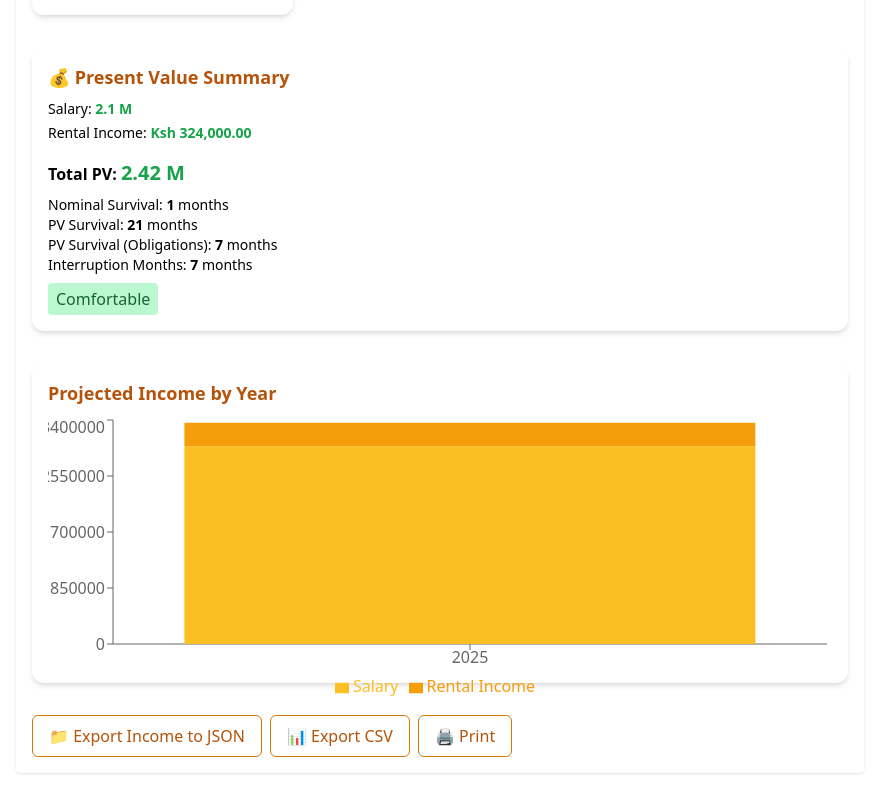
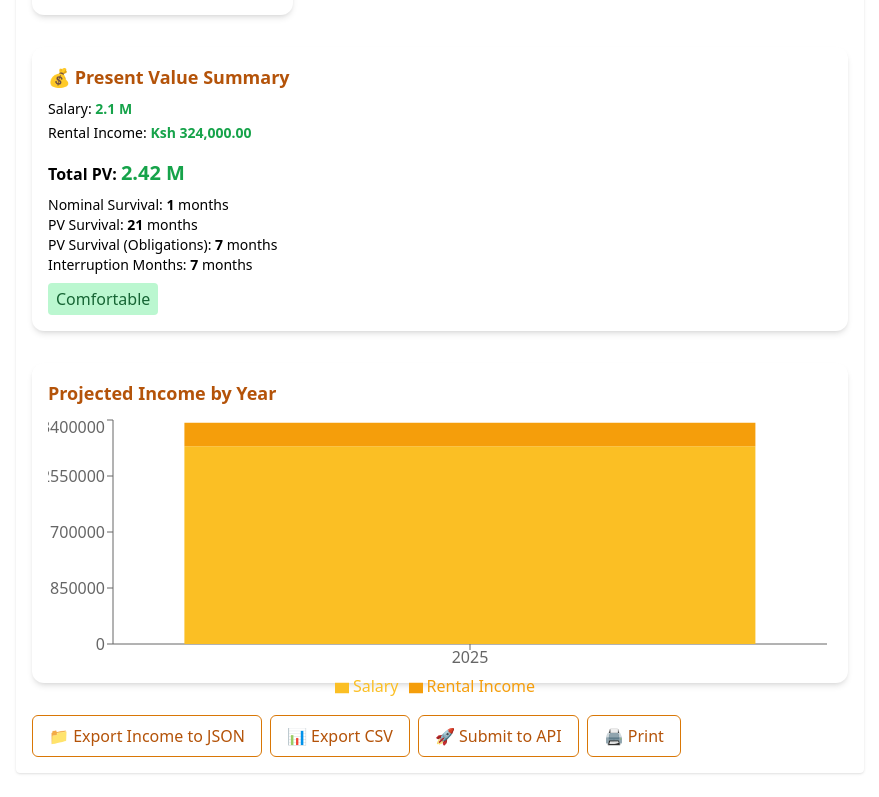
Before and after one commit to MMJGGR/personal-finance-app, a React (Vite) app: page / in a window 1280 px wide. Shown: the part 1433-2230 px from the top of the page, without its empty margins (200-1079 px from the left). Built offline with nearby package versions, Linux system fonts and the light colour scheme.

Commit message:
feat: allow submitting exports to API

```diff
--- a/src/ExpensesGoalsTab.jsx
+++ b/src/ExpensesGoalsTab.jsx
@@ -9,7 +9,7 @@ import suggestLoanStrategies from './utils/suggestLoanStrategies'
 import generateLoanAdvice from './utils/loanAdvisoryEngine'
 import AdviceDashboard from './AdviceDashboard'
 import calcDiscretionaryAdvice from './utils/discretionaryUtils'
-import { buildPlanJSON, buildPlanCSV } from './utils/exportHelpers'
+import { buildPlanJSON, buildPlanCSV, submitProfile } from './utils/exportHelpers'
 import {
   PieChart, Pie, Cell, Tooltip,
   BarChart, Bar, XAxis, YAxis, ResponsiveContainer, Legend
@@ -285,6 +285,22 @@ export default function ExpensesGoalsTab() {
     a.href = url
     a.download = 'financial-plan.csv'
     a.click()
+  }
+
+  const submitToAPI = () => {
+    const payload = buildPlanJSON(
+      profile,
+      discountRate,
+      lifeYears,
+      expensesList,
+      pvExpensesLife,
+      goalsList,
+      pvGoals,
+      liabilityDetails,
+      totalLiabilitiesPV,
+      totalRequired
+    )
+    submitProfile(payload, settings)
   }
 
   const COLORS = ['#fbbf24','#f59e0b','#fcd34d','#fde68a','#eab308']
@@ -629,6 +645,14 @@ export default function ExpensesGoalsTab() {
         >
           📊 Export to CSV
         </button>
+        <button
+          onClick={submitToAPI}
+          className="ml-2 mt-4 border border-amber-600 px-4 py-2 rounded-md hover:bg-amber-50 focus:outline-none focus:ring-2 focus:ring-amber-500"
+          aria-label="Submit plan to API"
+          title="Submit plan to API"
+        >
+          🚀 Submit to API
+        </button>
       </div>
     </div>
   )
--- a/src/IncomeTab.jsx
+++ b/src/IncomeTab.jsx
@@ -12,7 +12,7 @@
 import React, { useMemo, useEffect, useState } from 'react';
 import { useFinance } from './FinanceContext';
 import { calculatePV } from './utils/financeUtils';
-import { buildIncomeJSON, buildIncomeCSV } from './utils/exportHelpers'
+import { buildIncomeJSON, buildIncomeCSV, submitProfile } from './utils/exportHelpers'
 import {
   calculateNominalSurvival,
   calculatePVSurvival,
@@ -300,6 +300,20 @@ export default function IncomeTab() {
     a.href = url;
     a.download = 'income-data.csv';
     a.click();
+  };
+
+  const submitToAPI = () => {
+    const payload = buildIncomeJSON(
+      profile,
+      startYear,
+      incomeSources,
+      discountRate,
+      years,
+      monthlyExpense,
+      pvPerStream,
+      totalPV
+    )
+    submitProfile(payload, settings)
   };
 
   const triggerPrint = () => window.print();
@@ -674,6 +688,14 @@ export default function IncomeTab() {
           📊 Export CSV
         </button>
         <button
+          onClick={submitToAPI}
+          className="ml-2 bg-white border border-amber-600 text-amber-700 px-4 py-2 rounded-md hover:bg-amber-50 focus:outline-none focus:ring-2 focus:ring-amber-500"
+          aria-label="Submit income to API"
+          title="Submit income to API"
+        >
+          🚀 Submit to API
+        </button>
+        <button
           onClick={triggerPrint}
           className="ml-2 bg-white border border-amber-600 text-amber-700 px-4 py-2 rounded-md hover:bg-amber-50 focus:outline-none focus:ring-2 focus:ring-amber-500"
           aria-label="Print"
--- a/src/utils/exportHelpers.js
+++ b/src/utils/exportHelpers.js
@@ -55,3 +55,17 @@ export function buildPlanCSV(profile, pvSummaryData = []) {
   const data = buildCSV(columns, rows)
   return header + '\n' + data
 }
+
+export async function submitProfile(payload = {}, settings = {}) {
+  if (!settings.apiEndpoint) return
+  if (typeof fetch !== 'function') return
+  try {
+    await fetch(settings.apiEndpoint, {
+      method: 'POST',
+      headers: { 'Content-Type': 'application/json' },
+      body: JSON.stringify(payload)
+    })
+  } catch (err) {
+    console.error('Failed to submit profile', err)
+  }
+}
```
